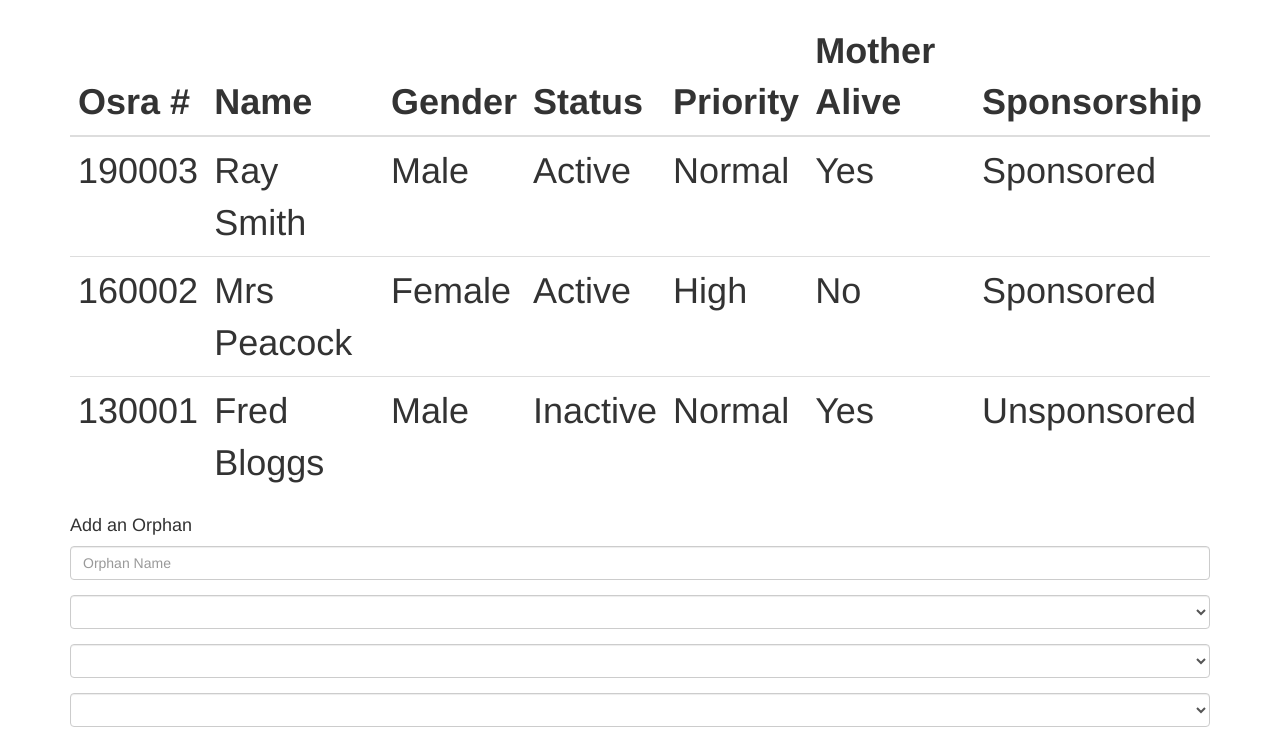
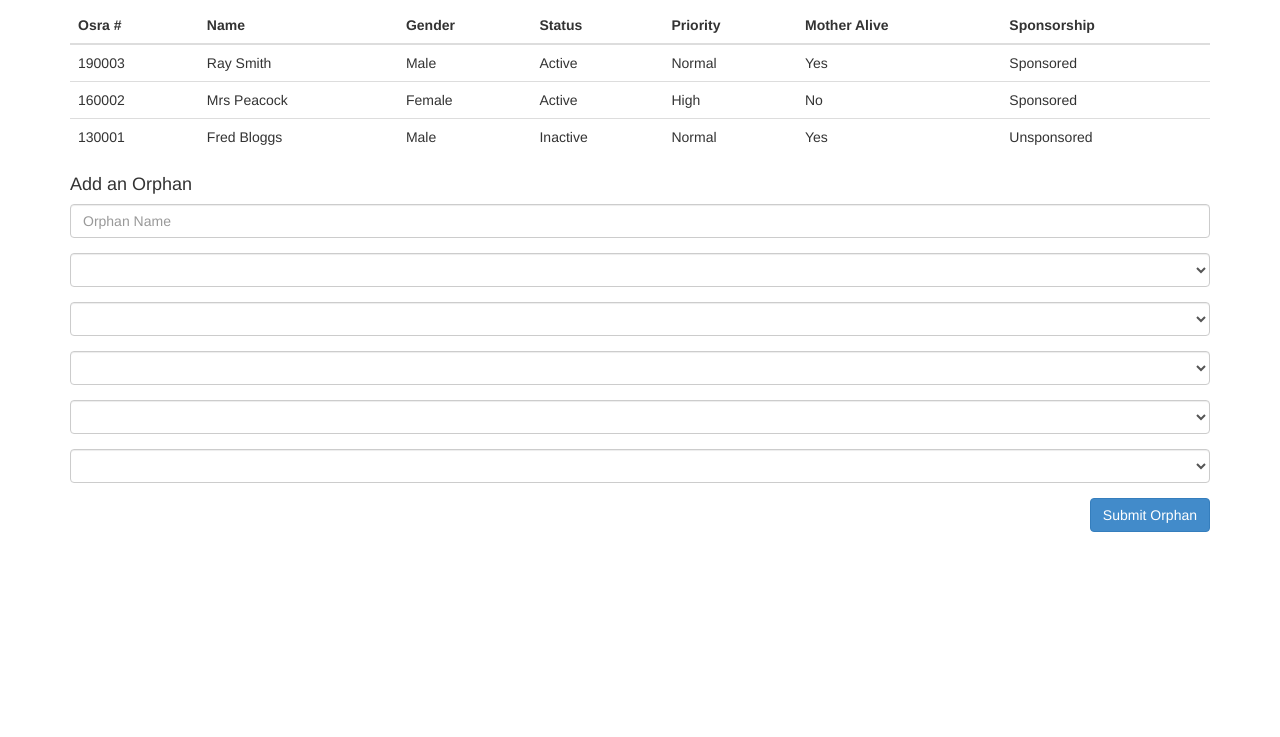
Before and after one commit to PurityControl/osra-angular, a plain HTML site: page index.html in a window 1280 px wide. Shown: the part 63-800 px from the top of the page. Drawn offline with Linux system fonts and the light colour scheme.

Commit message:
fixed type in h1 closing tage causing rendering issues on page

```diff
--- a/index.html
+++ b/index.html
@@ -8,7 +8,7 @@
 </head>
 <body>
   <div class="container">
-    <h1> OSRA <h1>
+    <h1> OSRA </h1>
     <div ng-controller="OrphanController as orphanCtrl">
       <table class="table">
 	<thead>
```
